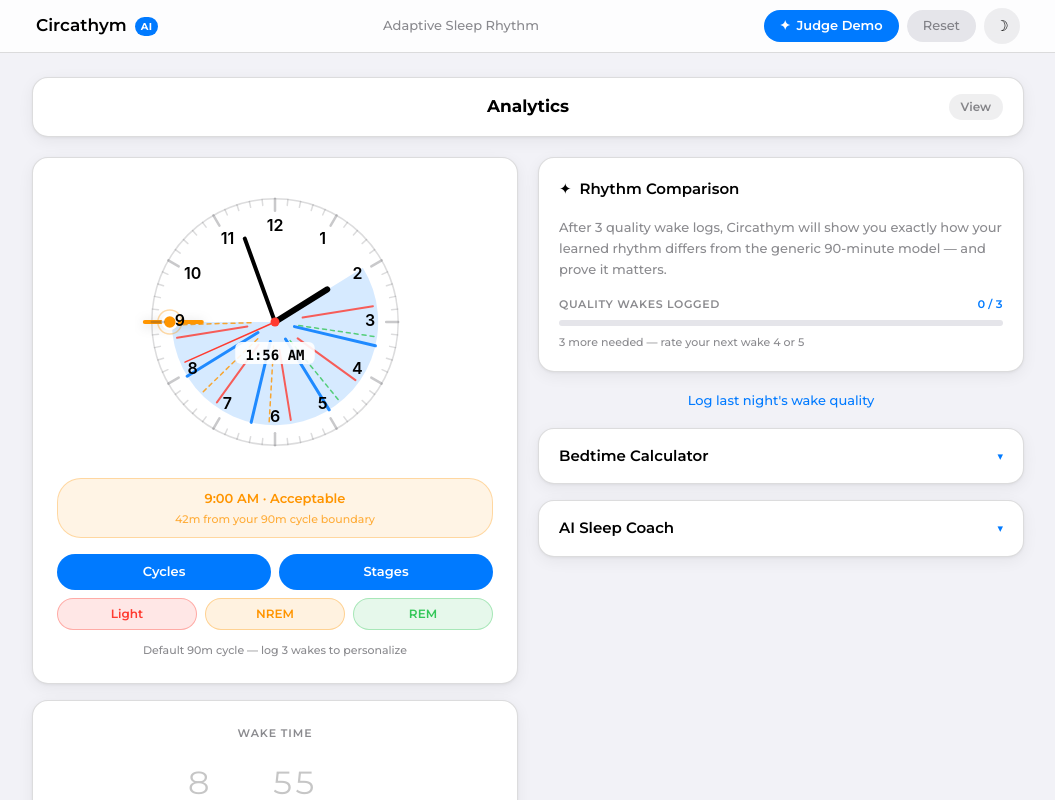
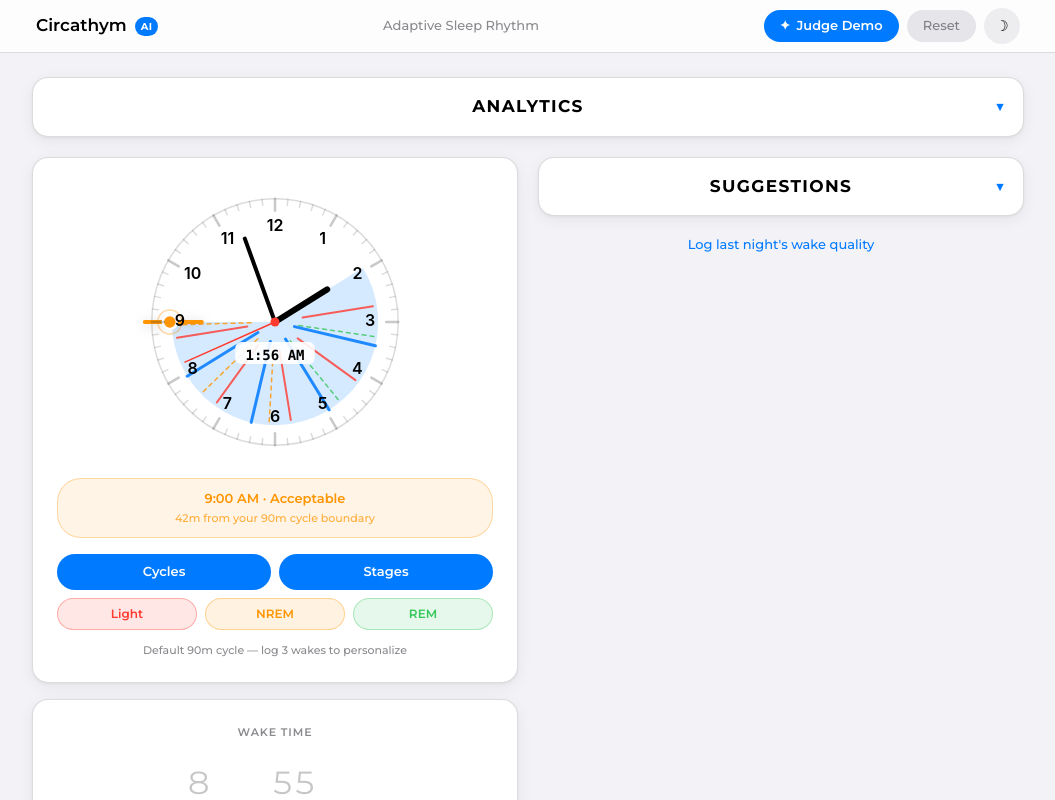
Before and after one commit to knickerbocker96/circathym, a Next.js app: page / in a window 1280 px wide. Shown: the top 800 px of the page, without its empty margins (112-1167 px from the left). Built offline with nearby package versions, Linux system fonts and the light colour scheme.

Commit message:
Condense suggestions into drawer

```diff
--- a/eslint.config.mjs
+++ b/eslint.config.mjs
@@ -9,6 +9,7 @@ const eslintConfig = defineConfig([
   globalIgnores([
     // Default ignores of eslint-config-next:
     ".next/**",
+    ".vercel/**",
     "out/**",
     "build/**",
     "next-env.d.ts",
--- a/src/app/page.tsx
+++ b/src/app/page.tsx
@@ -73,6 +73,7 @@ export default function Home() {
   });
   const [darkMode, setDarkMode] = useState(getInitialDarkMode);
   const [showUserAnalytics, setShowUserAnalytics] = useState(false);
+  const [showSuggestions, setShowSuggestions] = useState(false);
 
   const [mounted, setMounted] = useState(false);
 
@@ -349,17 +350,18 @@ export default function Home() {
                 className="grid w-full grid-cols-[1fr_auto_1fr] items-center gap-4 px-5 py-4 text-center transition-colors"
               >
                 <span aria-hidden="true" />
-                <h2 className="text-[17px] font-bold tracking-normal" style={{ color: 'var(--foreground)' }}>
+                <h2 className="text-[17px] font-bold uppercase tracking-[0.08em]" style={{ color: 'var(--foreground)' }}>
                   Analytics
                 </h2>
                 <span
-                  className="justify-self-end rounded-full px-3 py-1 text-[12px] font-semibold"
+                  className="justify-self-end text-[13px] font-semibold transition-transform duration-200"
                   style={{
-                    background: 'var(--apple-fill)',
-                    color: 'var(--muted-foreground)',
+                    color: 'var(--apple-blue)',
+                    transform: showUserAnalytics ? 'rotate(180deg)' : 'rotate(0deg)',
+                    display: 'inline-block',
                   }}
                 >
-                  {showUserAnalytics ? 'Hide' : 'View'}
+                  ▾
                 </span>
               </button>
 
@@ -495,12 +497,46 @@ export default function Home() {
               {/* ══ Right column ══ */}
               <div className="space-y-4">
 
+                <section
+                  className="overflow-hidden rounded-2xl bg-card card-shadow"
+                  style={{ border: '1px solid var(--apple-separator)' }}
+                >
+                  <button
+                    type="button"
+                    aria-expanded={showSuggestions}
+                    onClick={() => setShowSuggestions(v => !v)}
+                    className="grid w-full grid-cols-[1fr_auto_1fr] items-center gap-4 px-5 py-4 text-center transition-colors"
+                  >
+                    <span aria-hidden="true" />
+                    <h2 className="text-[17px] font-bold uppercase tracking-[0.08em]" style={{ color: 'var(--foreground)' }}>
+                      Suggestions
+                    </h2>
+                    <span
+                      className="justify-self-end text-[13px] font-semibold transition-transform duration-200"
+                      style={{
+                        color: 'var(--apple-blue)',
+                        transform: showSuggestions ? 'rotate(180deg)' : 'rotate(0deg)',
+                        display: 'inline-block',
+                      }}
+                    >
+                      ▾
+                    </span>
+                  </button>
+
+                  {showSuggestions && (
+                    <div className="space-y-4 p-4" style={{ borderTop: '1px solid var(--apple-separator)' }}>
                       <CycleComparisonCard
                         personalCycleLength={personalCycleLength}
                         sleepLog={sleepLog}
                         bedDate={recommendationAnchor?.bedDate ?? null}
                         wakeDate={wakeDate}
                       />
+
+                      <BedtimeCalculator personalCycleLength={personalCycleLength} onUsePlan={handleUseBedtimePlan} />
+                      <SleepCoach personalCycleLength={personalCycleLength} sleepLog={sleepLog} />
+                    </div>
+                  )}
+                </section>
 
                 {sleepLog.length >= 5 && (
                   <InsightCard personalCycleLength={personalCycleLength} sleepLog={sleepLog} />
@@ -525,8 +561,6 @@ export default function Home() {
                   </div>
                 )}
 
-                <BedtimeCalculator personalCycleLength={personalCycleLength} onUsePlan={handleUseBedtimePlan} />
-                <SleepCoach personalCycleLength={personalCycleLength} sleepLog={sleepLog} />
               </div>
             </div>
           </>
--- a/src/components/BedtimeCalculator.tsx
+++ b/src/components/BedtimeCalculator.tsx
@@ -32,7 +32,7 @@ export default function BedtimeCalculator({ personalCycleLength, onUsePlan }: Pr
         onClick={() => setOpen(v => !v)}
         className="w-full flex items-center justify-between px-5 py-4 transition-colors duration-150"
       >
-        <span className="text-[15px] font-semibold" style={{ color: 'var(--foreground)' }}>
+        <span className="text-[15px] font-semibold uppercase tracking-[0.08em]" style={{ color: 'var(--foreground)' }}>
           Bedtime Calculator
         </span>
         <span
--- a/src/components/CycleComparisonCard.tsx
+++ b/src/components/CycleComparisonCard.tsx
@@ -46,7 +46,7 @@ export default function CycleComparisonCard({ personalCycleLength, sleepLog, bed
       >
         <div className="flex items-center gap-2 mb-4">
           <span className="text-[15px]">✦</span>
-          <p className="text-[15px] font-semibold" style={{ color: 'var(--foreground)' }}>
+          <p className="text-[15px] font-semibold uppercase tracking-[0.08em]" style={{ color: 'var(--foreground)' }}>
             Rhythm Comparison
           </p>
         </div>
@@ -112,7 +112,7 @@ export default function CycleComparisonCard({ personalCycleLength, sleepLog, bed
       <div className="px-5 pt-5 pb-4 flex items-center justify-between">
         <div className="flex items-center gap-2">
           <span className="text-[15px]">✦</span>
-          <p className="text-[15px] font-semibold" style={{ color: 'var(--foreground)' }}>
+          <p className="text-[15px] font-semibold uppercase tracking-[0.08em]" style={{ color: 'var(--foreground)' }}>
             Rhythm Comparison
           </p>
         </div>
--- a/src/components/SleepCoach.tsx
+++ b/src/components/SleepCoach.tsx
@@ -35,8 +35,8 @@ export default function SleepCoach({ personalCycleLength, sleepLog }: Props) {
         onClick={() => setOpen(v => !v)}
         className="w-full flex items-center justify-between px-5 py-4 transition-colors duration-150"
       >
-        <span className="text-[15px] font-semibold" style={{ color: 'var(--foreground)' }}>
-          AI Sleep Coach
+        <span className="text-[15px] font-semibold uppercase tracking-[0.08em]" style={{ color: 'var(--foreground)' }}>
+          Sleep Coach
         </span>
         <span
           className="text-[11px] font-medium transition-transform duration-200"
```
Lines whose indentation alone changed are shown as unchanged.
